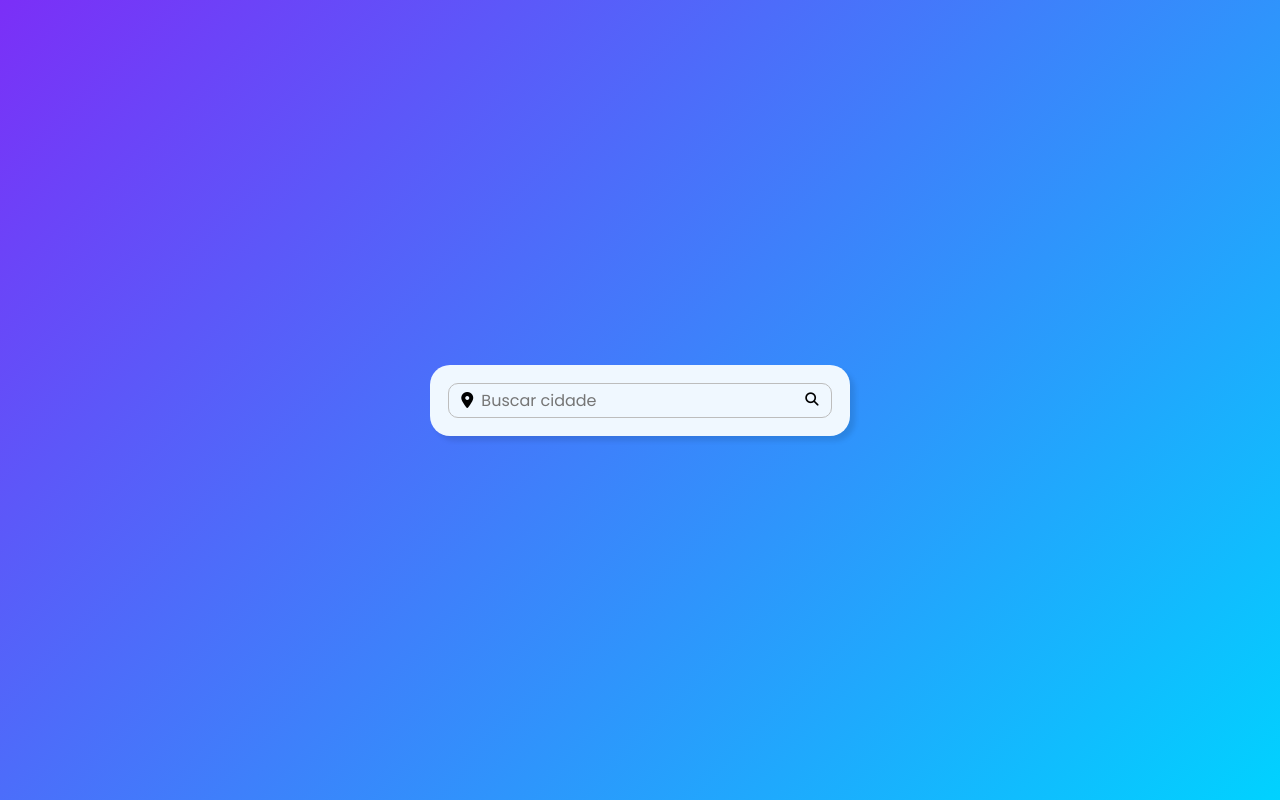
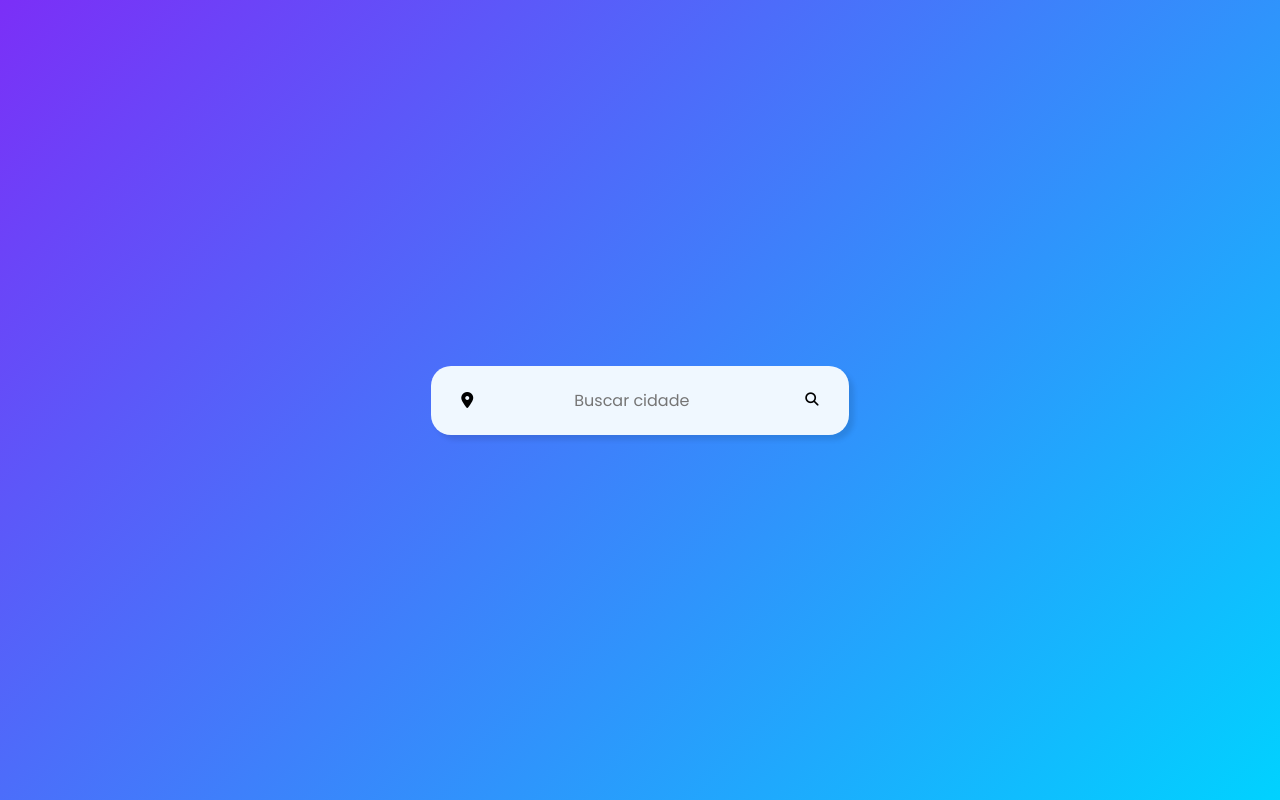
Before and after one commit to Paulosouzx/Weather, a plain HTML site: page index.html in a window 1280 px wide. Drawn offline with Linux system fonts and the light colour scheme.

Commit message:
Input corrigido

```diff
--- a/src/css/style.css
+++ b/src/css/style.css
@@ -26,7 +26,6 @@ body {
   display: flex;
   align-items: center;
   gap: 8px;
-  border: 1px solid #bdbdbd;
   border-radius: 10px;
   padding: 4px 12px;
 }
@@ -36,10 +35,13 @@ body {
   background-color: transparent;
   font-size: 16px;
   width: 100%;
+  text-align: center;
 }
 
 #search input:focus-visible {
   outline: none;
+  background-color: f0f8ff;
+
 }
 
 #search button {
```
